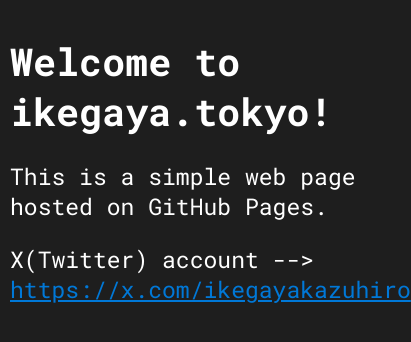
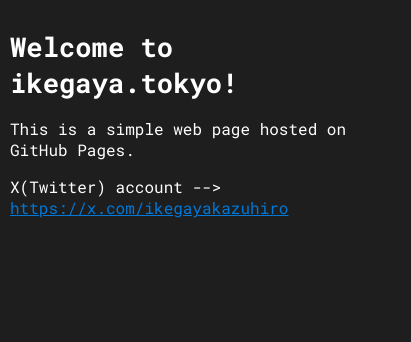
Before and after one commit to IKEGAYAKAZUHIRO/ikegayakazuhiro.github.io, a plain HTML site: page index.html in a window 390 px wide. Shown: the whole page, 411 px wide, since content can reach past the window. Drawn offline with Linux system fonts and the light colour scheme.

Commit message:
Update index.html

```diff
--- a/index.html
+++ b/index.html
@@ -5,34 +5,34 @@
     <link href="https://fonts.googleapis.com/css2?family=Roboto+Mono:wght@400;700&display=swap" rel="stylesheet">
     <style>
         body {
-            background-color: #1e1e1e; /* Dark background similar to Copilot */
-            color: #ffffff; /* White text */
+            background-color: #1e1e1e; /* ダークな背景 */
+            color: #ffffff; /* 白い文字 */
             font-family: 'Roboto Mono', Arial, sans-serif;
             margin: 0;
             padding: 20px;
-            font-size: 1.5em; /* Increase overall font size */
+            font-size: 1.2em; /* 全体のフォントサイズを1段階小さく調整 */
         }
         h1 {
-            font-size: 2.5em; /* Larger header font size */
-            font-weight: 700; /* Bold header text */
+            font-size: 2em; /* 見出しのフォントサイズを1段階小さく */
+            font-weight: 700; /* 太字 */
         }
         p {
-            font-size: 1.5em; /* Larger paragraph font size */
+            font-size: 1.2em; /* 段落のフォントサイズを1段階小さく調整 */
         }
         a {
-            color: #0078d7; /* Blue links similar to Copilot */
+            color: #0078d7; /* コパイロットと似た青いリンク */
         }
-        /* Media query for smaller screens */
+        /* スマホ用のメディアクエリ */
         @media (max-width: 600px) {
             body {
                 padding: 10px;
-                font-size: 1.2em; /* Increase overall font size for small screens */
+                font-size: 1em; /* スマホ用に全体のフォントサイズを1段階小さく */
             }
             h1 {
-                font-size: 2em; /* Larger header font size for small screens */
+                font-size: 1.7em; /* スマホ用に見出しのフォントサイズを1段階小さく */
             }
             p {
-                font-size: 1.2em; /* Larger paragraph font size for small screens */
+                font-size: 1em; /* スマホ用に段落のフォントサイズを1段階小さく */
             }
         }
     </style>
```
